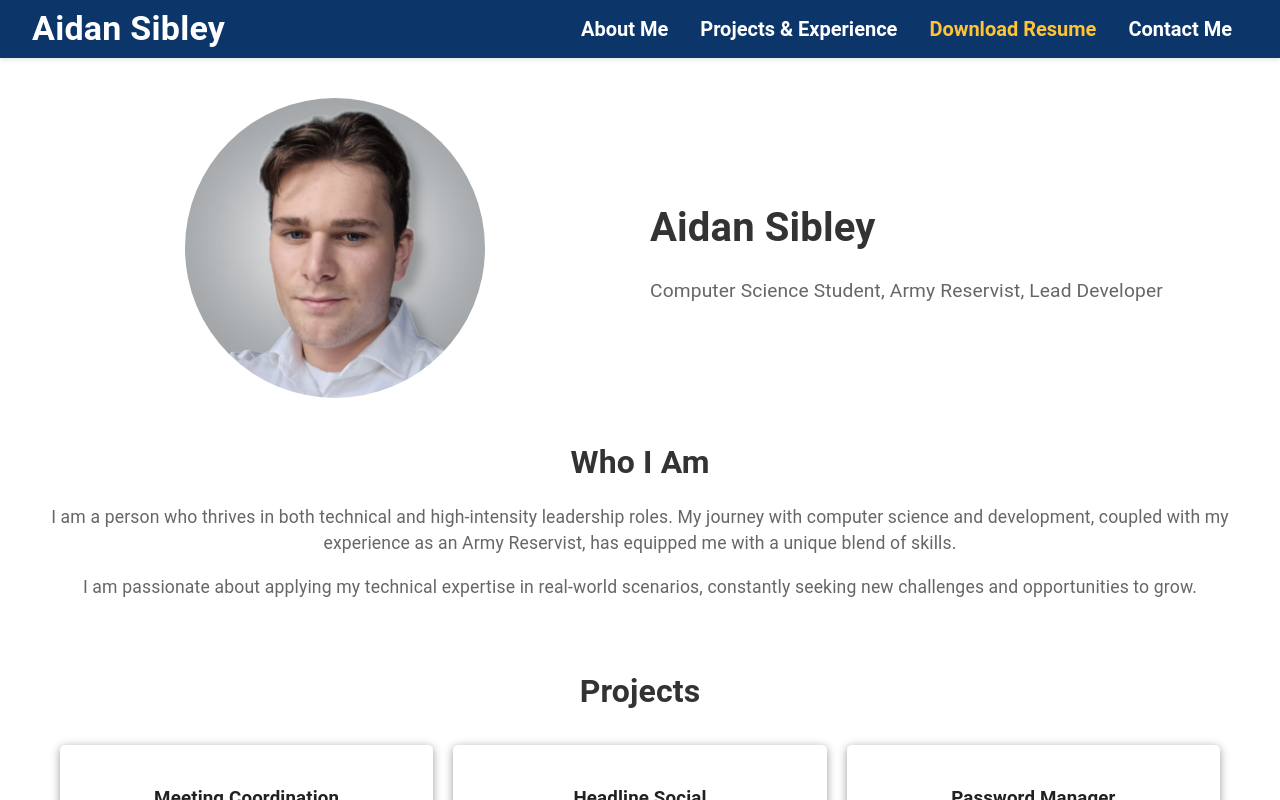
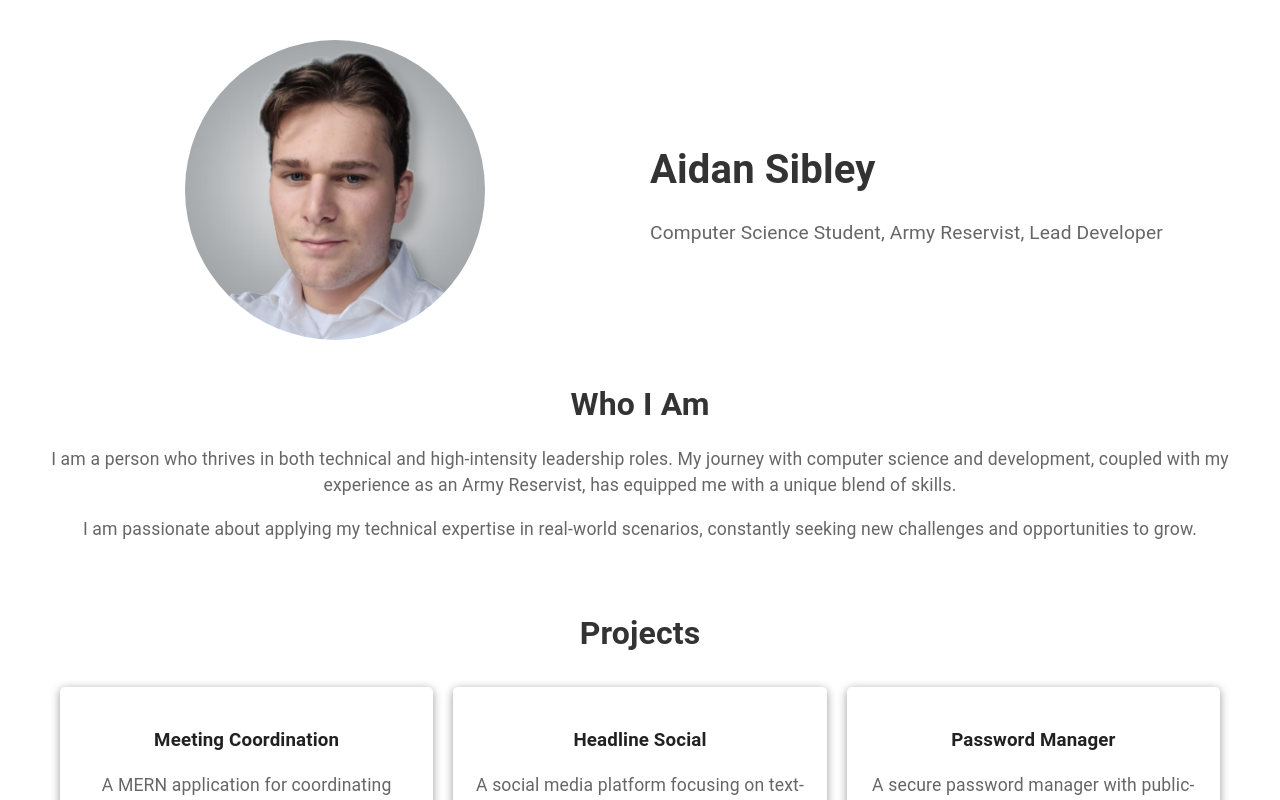
Before and after one commit to ajsib/portfolio, a Next.js app: page / in a window 1280 px wide. Shown: the top 800 px of the page. Built offline with nearby package versions, Linux system fonts and the light colour scheme.

Commit message:
remove header

```diff
--- a/pages/index.tsx
+++ b/pages/index.tsx
@@ -5,7 +5,7 @@ import AboutMe from '../components/AboutMe/AboutMe';
 const IndexPage = () => {
   return (
     <>
-      <Header />
+      {/* <Header /> */}
       <AboutMe />
     </>
   );
```
